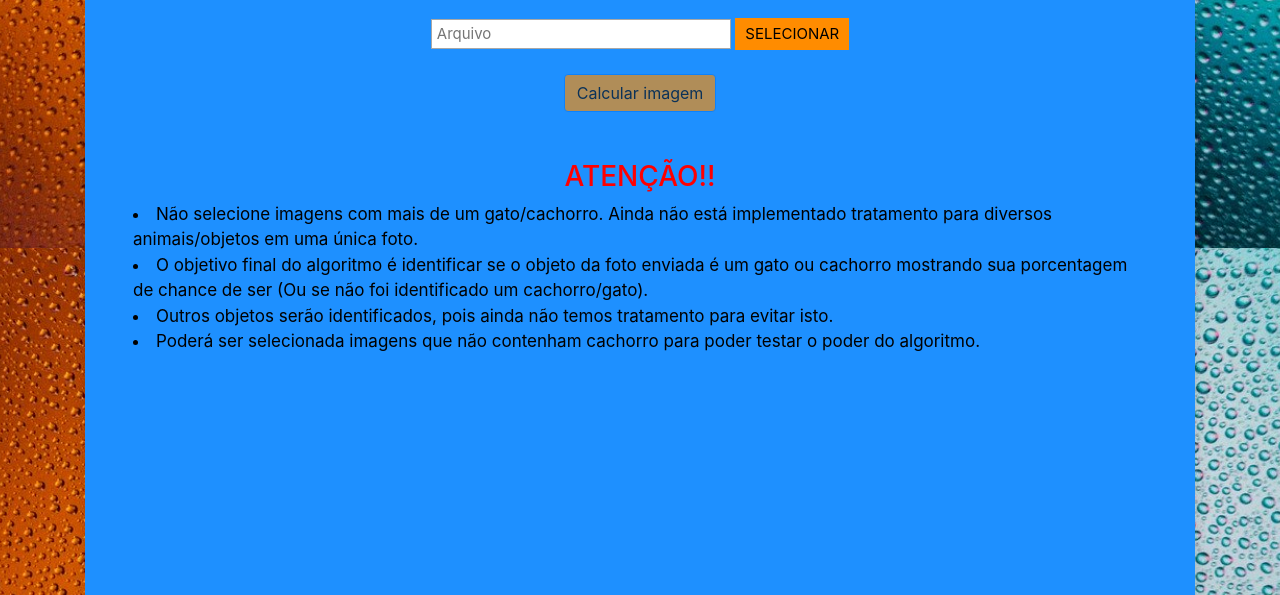
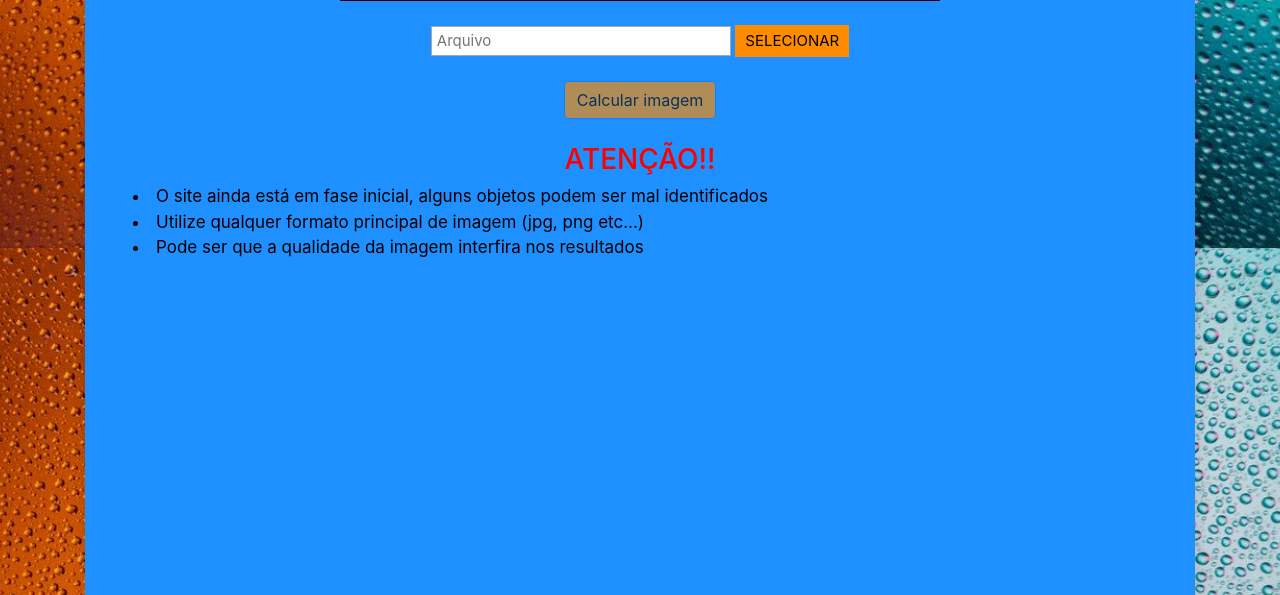
Before and after one commit to Jeremias333/IdentifyTheObject, a Django app: page /recognition/ in a window 1280 px wide. Shown: the part 552-1147 px from the top of the page. Run offline with Django 3.2, Linux system fonts and the light colour scheme; some libraries are stand-ins or nearby versions.

Commit message:
feat(style): descrição alterada para novo modelo de app.

```diff
--- a/IdentifyTheObject/main/templates/submitimg.html
+++ b/IdentifyTheObject/main/templates/submitimg.html
@@ -42,8 +42,8 @@
 	<center>
 		<div style="color: black">
 			<div id="load" style="visibility: hidden;" align="center"><h4>Carregando...</h4></div>
-			<h4>Por favor selecione uma imagem que contenha um gato ou cachorro para ser identificada.</h4>
-			<img src="{% static 'img/caogato.jpg' %}" class="img-fluid" width="400px" height="300px">
+			<h5></strong>Por favor selecione uma imagem analizada. Em seguida clique em calcular.</strong></h5>
+			<img style="border: 3px solid black;" src="{% static 'img/snap.jpg' %}" class="img-fluid" width="600px" height="500px">
 			<form enctype="multipart/form-data" method="POST">
 				{% csrf_token %}
 				<br>
@@ -54,13 +54,11 @@
 				<input type="submit" id="btn" name="" class="btn btn-primary custom-btn" disabled="" style="background-color:  #FF8C00; color: black;" value="Calcular imagem" onclick="showLoad();">
 			</form>
 			<br>
-			<br>
 			<h3 style="color: red">ATENÇÃO!!</h3>
 			<div align="left">
-				<li>Não selecione imagens com mais de um gato/cachorro. Ainda não está implementado tratamento para diversos animais/objetos em uma única foto.</li>
-				<li>O objetivo final do algoritmo é identificar se o objeto da foto enviada é um gato ou cachorro mostrando sua porcentagem de chance de ser (Ou se não foi identificado um cachorro/gato).</li>
-				<li>Outros objetos serão identificados, pois ainda não temos tratamento para evitar isto.</li>
-				<li>Poderá ser selecionada imagens que não contenham cachorro para poder testar o poder do algoritmo.</li>
+				<li>O site ainda está em fase inicial, alguns objetos podem ser mal identificados</li>
+				<li>Utilize qualquer formato principal de imagem (jpg, png etc...)</li>
+				<li>Pode ser que a qualidade da imagem interfira nos resultados</li>
 			</div>
 		</div>
 	</center>
```
